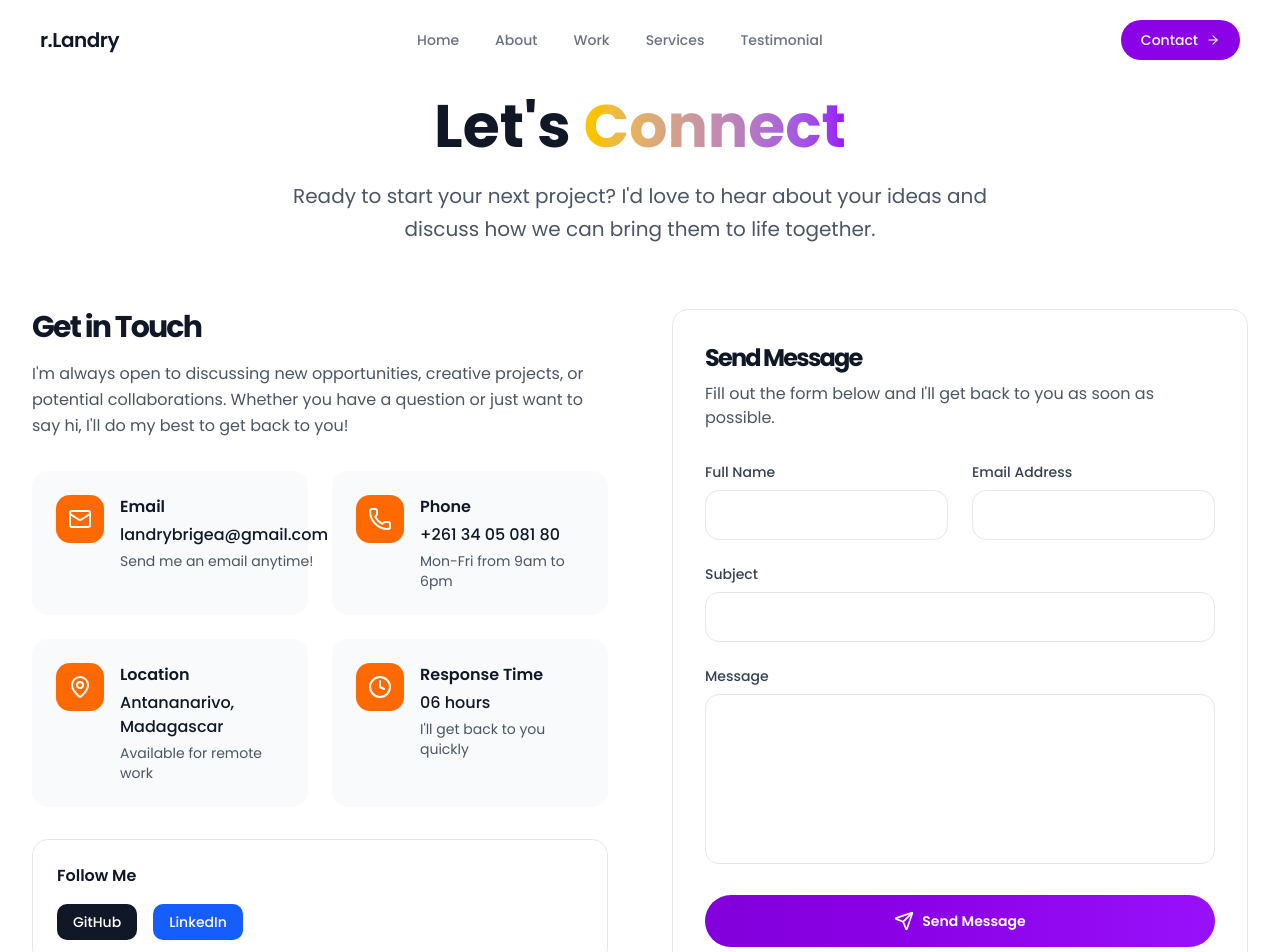
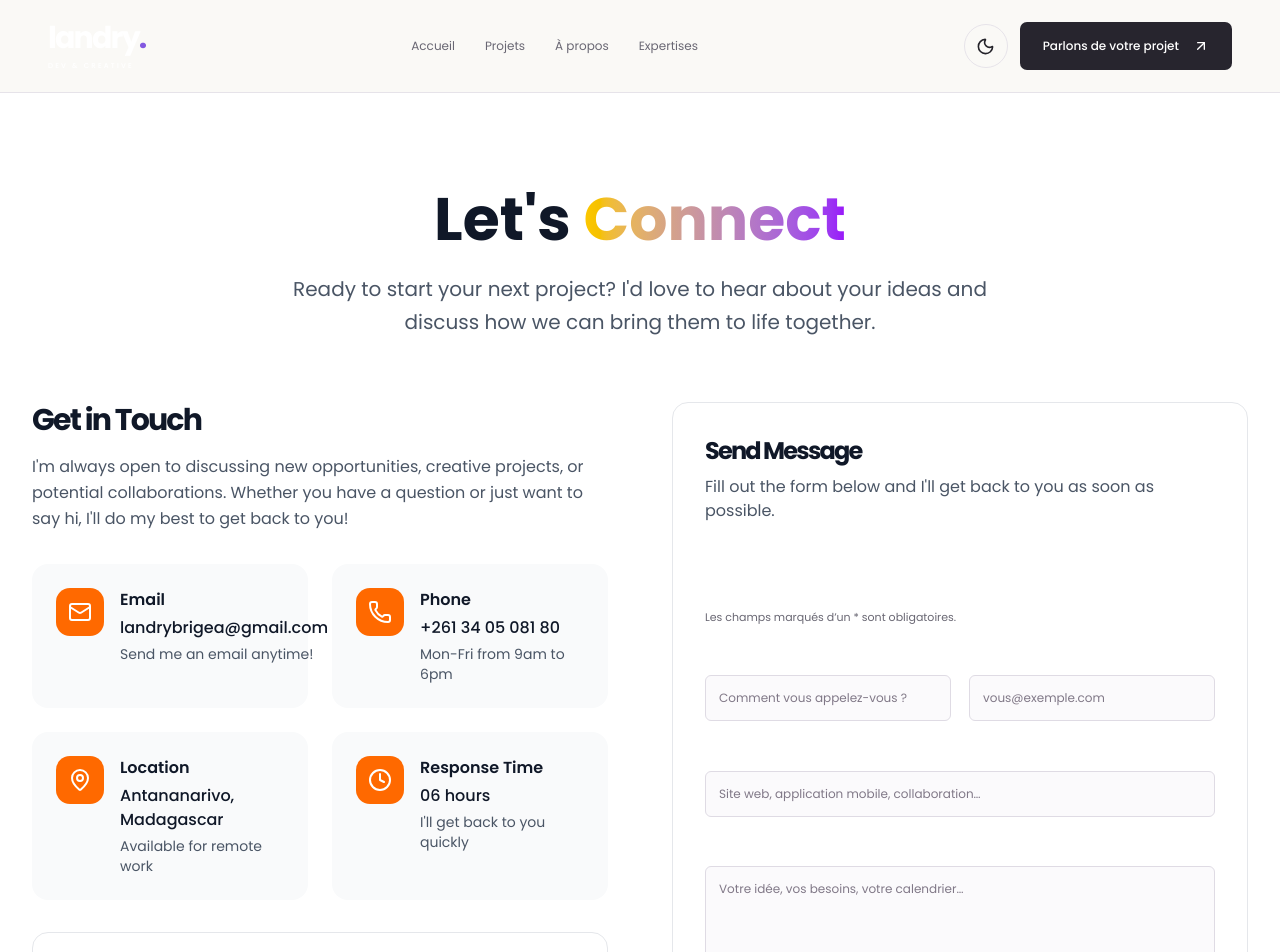
Before and after one commit to rakotoarisonlandry/portfolioV.02, a Next.js app: page /contact in a window 1280 px wide. Shown: the top 952 px of the page. Built offline with nearby package versions, Linux system fonts and the light colour scheme.

Commit message:
feat: enhance Navigation component with ThemeToggle; add ProjectGallery and Loader components; refactor ContactForm for improved submission handling

```diff
--- a/src/components/layout/navigation.tsx
+++ b/src/components/layout/navigation.tsx
@@ -1,157 +1,95 @@
 "use client";
-
-import { useState, useEffect } from "react";
+import { useEffect, useRef, useState } from "react";
 import Link from "next/link";
 import { usePathname } from "next/navigation";
-import { ArrowRight, Menu, X } from "lucide-react";
-
+import { ArrowUpRight, Menu, X } from "lucide-react";
+import { ThemeToggle } from "@/components/ui/theme-toggle";
+const links = [
+  { href: "/", label: "Accueil" },
+  { href: "/work", label: "Projets" },
+  { href: "/about", label: "À propos" },
+  { href: "/services", label: "Expertises" },
+];
 export function Navigation() {
-  const [isOpen, setIsOpen] = useState(false);
-  const [scrolled, setScrolled] = useState(false);
   const pathname = usePathname();
-
+  const [open, setOpen] = useState(false);
+  const toggle = useRef<HTMLButtonElement>(null);
   useEffect(() => {
-    const handleScroll = () => setScrolled(window.scrollY > 50);
-    window.addEventListener("scroll", handleScroll);
-    return () => window.removeEventListener("scroll", handleScroll);
+    const close = (event: KeyboardEvent) => {
+      if (event.key === "Escape") {
+        setOpen(false);
+        toggle.current?.focus();
+      }
+    };
+    const resize = () => {
+      if (window.innerWidth >= 800) setOpen(false);
+    };
+    window.addEventListener("keydown", close);
+    window.addEventListener("resize", resize);
+    return () => {
+      window.removeEventListener("keydown", close);
+      window.removeEventListener("resize", resize);
+    };
   }, []);
-
-  useEffect(() => {
-    const handleResize = () => {
-      if (window.innerWidth >= 1024) setIsOpen(false);
-    };
-    window.addEventListener("resize", handleResize);
-    return () => window.removeEventListener("resize", handleResize);
-  }, []);
-
-  const navItems = [
-    { href: "/", label: "Home" },
-    { href: "/about", label: "About" },
-    { href: "/work", label: "Work" },
-    { href: "/services", label: "Services" },
-    { href: "/testimonial", label: "Testimonial" },
-  ];
-
   return (
-    <>
-      <nav
-        className={`fixed top-0 left-0 right-0 z-50 transition-all duration-500 ${
-          scrolled
-            ? "py-3 bg-white/80 backdrop-blur-xl border-b border-gray-100/80 shadow-[0_1px_20px_rgba(0,0,0,0.06)]"
-            : "py-5 bg-transparent"
-        }`}
-      >
-        <div className="max-w-7xl mx-auto px-5 sm:px-8 lg:px-10">
-          <div className="flex items-center justify-between gap-6">
-            {/* Logo */}
+    <header className="site-header">
+      <nav className="shell nav-bar" aria-label="Navigation principale">
+        <Link href="/" className="wordmark" onClick={() => setOpen(false)}>
+          landry<span>.</span>
+          <span className="wordmark-caption">DEV & CREATIVE</span>
+        </Link>
+        <div className="desktop-nav">
+          {links.map((link) => (
             <Link
-              href="/"
-              className="text-xl font-semibold tracking-tight text-gray-900 shrink-0 hover:opacity-70 transition-opacity duration-200"
+              key={link.href}
+              href={link.href}
+              aria-current={
+                (
+                  link.href === "/"
+                    ? pathname === "/"
+                    : pathname.startsWith(link.href)
+                )
+                  ? "page"
+                  : undefined
+              }
             >
-              r.Landry
+              {link.label}
             </Link>
-
-            {/* Nav links — desktop */}
-            <div className="hidden lg:flex items-center gap-1">
-              {navItems.map((item) => (
-                <Link
-                  key={item.href}
-                  href={item.href}
-                  className={`relative px-4 py-2 text-sm font-medium rounded-full transition-all duration-200 ${
-                    pathname === item.href
-                      ? "text-gray-900 bg-gray-100"
-                      : "text-gray-500 hover:text-gray-900 hover:bg-gray-50"
-                  }`}
-                >
-                  {item.label}
-                </Link>
-              ))}
-            </div>
-
-            {/* Right side */}
-            <div className="flex items-center gap-3 shrink-0">
-              {/* CTA button — desktop */}
-              <Link
-                href="/contact"
-                className="hidden lg:inline-flex items-center gap-2 px-5 py-2.5 text-sm font-medium text-white bg-[#8b02e7] rounded-full hover:bg-[#8b02e773] hover:shadow-lg hover:-translate-y-px active:translate-y-0 transition-all duration-200"
-              >
-                Contact
-                <ArrowRight size={14} />
-              </Link>
-
-              {/* Hamburger — mobile */}
-              <button
-                onClick={() => setIsOpen(!isOpen)}
-                aria-label={isOpen ? "Fermer le menu" : "Ouvrir le menu"}
-                aria-expanded={isOpen}
-                className="lg:hidden flex items-center justify-center w-9 h-9 rounded-full text-gray-700 hover:bg-gray-100 transition-colors duration-200"
-              >
-                {isOpen ? <X size={20} /> : <Menu size={20} />}
-              </button>
-            </div>
-          </div>
+          ))}
         </div>
-      </nav>
-
-      {/* Mobile drawer overlay */}
-      <div
-        className={`fixed inset-0 z-40 lg:hidden transition-all duration-300 ${
-          isOpen
-            ? "opacity-100 pointer-events-auto"
-            : "opacity-0 pointer-events-none"
-        }`}
-        onClick={() => setIsOpen(false)}
-      >
-        <div className="absolute inset-0 bg-black/20 backdrop-blur-sm" />
-      </div>
-
-      {/* Mobile drawer panel */}
-      <div
-        className={`fixed top-0 right-0 bottom-0 z-50 w-72 bg-white shadow-2xl lg:hidden flex flex-col transition-transform duration-300 ease-in-out ${
-          isOpen ? "translate-x-0" : "translate-x-full"
-        }`}
-      >
-        {/* Drawer header */}
-        <div className="flex items-center justify-between px-6 h-16 border-b border-gray-100">
-          <span className="text-lg font-semibold text-gray-900">r.Landry</span>
+        <div className="nav-actions">
+          <ThemeToggle />
+          <Link href="/contact" className="button button-dark nav-contact">
+            Parlons de votre projet <ArrowUpRight size={16} />
+          </Link>
           <button
-            onClick={() => setIsOpen(false)}
-            className="flex items-center justify-center w-9 h-9 rounded-full text-gray-500 hover:bg-gray-100 transition-colors"
+            ref={toggle}
+            className="menu-toggle"
+            aria-label={open ? "Fermer le menu" : "Ouvrir le menu"}
+            aria-expanded={open}
+            aria-controls="mobile-menu"
+            onClick={() => setOpen(!open)}
           >
-            <X size={20} />
+            {open ? <X /> : <Menu />}
           </button>
         </div>
-
-        {/* Drawer nav items */}
-        <nav className="flex-1 overflow-y-auto px-4 py-6 space-y-1">
-          {navItems.map((item) => (
-            <Link
-              key={item.href}
-              href={item.href}
-              onClick={() => setIsOpen(false)}
-              className={`flex items-center px-4 py-3 text-sm font-medium rounded-xl transition-colors duration-150 ${
-                pathname === item.href
-                  ? "text-gray-900 bg-gray-100"
-                  : "text-gray-600 hover:text-gray-900 hover:bg-gray-50"
-              }`}
-            >
-              {item.label}
-            </Link>
-          ))}
-        </nav>
-
-        {/* Drawer footer CTA */}
-        <div className="px-6 py-6 border-t border-gray-100">
-          <Link
-            href="/contact"
-            onClick={() => setIsOpen(false)}
-            className="flex items-center justify-center gap-2 w-full px-5 py-3 text-sm font-medium text-white bg-[#8b02e7] rounded-full hover:bg-[#8b02e773] transition-colors duration-200"
-          >
-            Contact
-            <ArrowRight size={14} />
-          </Link>
-        </div>
-      </div>
-    </>
+        {open && (
+          <div id="mobile-menu" className="mobile-nav">
+            {[...links, { href: "/contact", label: "Me contacter ↗" }].map(
+              (link) => (
+                <Link
+                  href={link.href}
+                  key={link.href}
+                  aria-current={pathname === link.href ? "page" : undefined}
+                  onClick={() => setOpen(false)}
+                >
+                  {link.label}
+                </Link>
+              ),
+            )}
+          </div>
+        )}
+      </nav>
+    </header>
   );
 }
--- a/src/components/ui/contact-form.tsx
+++ b/src/components/ui/contact-form.tsx
@@ -1,170 +1,114 @@
 "use client";
-
-import type React from "react";
-
-import { useState } from "react";
-import { Button } from "@/components/ui/button";
-import { Send, CheckCircle } from "lucide-react";
-
+import { useState, type FormEvent } from "react";
+import { ArrowUpRight, CheckCircle } from "lucide-react";
 export function ContactForm() {
-  const [formData, setFormData] = useState({
-    name: "",
-    email: "",
-    subject: "",
-    message: "",
-  });
-  const [isSubmitting, setIsSubmitting] = useState(false);
-  const [isSubmitted, setIsSubmitted] = useState(false);
-
-  const handleSubmit = async (e: React.FormEvent) => {
-    e.preventDefault();
-    setIsSubmitting(true);
-
-    const res = await fetch("/contact/api", {
-      method: "POST",
-      headers: {
-        "Content-Type": "application/json",
-      },
-      body: JSON.stringify(formData),
-    });
-
-    setIsSubmitting(false);
-
-    if (res.ok) {
-      setIsSubmitted(true);
-
-      // Reset form
-      setFormData({ name: "", email: "", subject: "", message: "" });
-
-      // Hide success alert after 3s
-      setTimeout(() => {
-        setIsSubmitted(false);
-      }, 3000);
-    } else {
-      alert("❌ Une erreur est survenue, merci d'essayer plus tard !");
+  const [pending, setPending] = useState(false);
+  const [sent, setSent] = useState(false);
+  const [error, setError] = useState("");
+  async function submit(event: FormEvent<HTMLFormElement>) {
+    event.preventDefault();
+    if (pending) return;
+    const form = event.currentTarget;
+    setPending(true);
+    setError("");
+    try {
+      const data = Object.fromEntries(new FormData(form));
+      const response = await fetch("/contact/api", {
+        method: "POST",
+        headers: { "Content-Type": "application/json" },
+        body: JSON.stringify(data),
+      });
+      if (!response.ok) throw new Error("Envoi impossible");
+      setSent(true);
+      form.reset();
+    } catch {
+      setError(
+        "Votre message n’a pas pu être envoyé. Réessayez ou écrivez directement à landrybrigea@gmail.com.",
+      );
+    } finally {
+      setPending(false);
     }
-  };
-
-  const handleChange = (
-    e: React.ChangeEvent<HTMLInputElement | HTMLTextAreaElement>
-  ) => {
-    setFormData((prev) => ({
-      ...prev,
-      [e.target.name]: e.target.value,
-    }));
-  };
-
-  if (isSubmitted) {
+  }
+  if (sent)
     return (
-      <div className="bg-green-50 border border-green-200 rounded-2xl p-8 text-center">
-        <CheckCircle className="w-16 h-16 text-green-500 mx-auto mb-4" />
-        <h3 className="text-2xl font-bold text-green-800 mb-2">
-          Message Sent!
-        </h3>
-        <p className="text-green-600">
-          Thank you for reaching out. I&apos;ll get back to you soon!
+      <div className="form-success" role="status">
+        <CheckCircle size={38} />
+        <h2>Message bien reçu.</h2>
+        <p>
+          Merci pour votre message. Je reviendrai vers vous pour en discuter.
         </p>
+        <button className="button button-dark" onClick={() => setSent(false)}>
+          Envoyer un autre message
+        </button>
       </div>
     );
-  }
-
   return (
-    <form onSubmit={handleSubmit} className="space-y-6">
-      <div className="grid md:grid-cols-2 gap-6">
-        <div>
-          <label
-            htmlFor="name"
-            className="block text-sm font-medium text-gray-700 mb-2"
-          >
-            Full Name
-          </label>
+    <form onSubmit={submit} className="contact-form" aria-busy={pending}>
+      <h2>Parlez-moi de votre projet.</h2>
+      <p>Les champs marqués d’un * sont obligatoires.</p>
+      <div className="form-row">
+        <label htmlFor="name">
+          Votre nom *
           <input
-            type="text"
             id="name"
             name="name"
-            value={formData.name}
-            onChange={handleChange}
+            autoComplete="name"
             required
-            className="w-full px-4 py-3 border border-gray-200 rounded-xl focus:ring-2 focus:ring-orange-500 focus:border-transparent transition-all duration-200"
-            placeholder="Your full name"
+            maxLength={100}
+            placeholder="Comment vous appelez-vous ?"
           />
-        </div>
-
-        <div>
-          <label
-            htmlFor="email"
-            className="block text-sm font-medium text-gray-700 mb-2"
-          >
-            Email Address
-          </label>
+        </label>
+        <label htmlFor="email">
+          Votre email *
           <input
-            type="email"
             id="email"
             name="email"
-            value={formData.email}
-            onChange={handleChange}
+            type="email"
+            autoComplete="email"
             required
-            className="w-full px-4 py-3 border border-gray-200 rounded-xl focus:ring-2 focus:ring-orange-500 focus:border-transparent transition-all duration-200"
-            placeholder="your.email@example.com"
+            maxLength={254}
+            placeholder="vous@exemple.com"
           />
-        </div>
+        </label>
       </div>
-
-      <div>
-        <label
-          htmlFor="subject"
-          className="block text-sm font-medium text-gray-700 mb-2"
-        >
-          Subject
-        </label>
+      <label htmlFor="subject">
+        Sujet *
         <input
-          type="text"
           id="subject"
           name="subject"
-          value={formData.subject}
-          onChange={handleChange}
           required
-          className="w-full px-4 py-3 border border-gray-200 rounded-xl focus:ring-2 focus:ring-orange-500 focus:border-transparent transition-all duration-200"
-          placeholder="What's this about?"
+          maxLength={160}
+          placeholder="Site web, application mobile, collaboration…"
         />
-      </div>
-
-      <div>
-        <label
-          htmlFor="message"
-          className="block text-sm font-medium text-gray-700 mb-2"
-        >
-          Message
-        </label>
+      </label>
+      <label htmlFor="message">
+        Votre message *
         <textarea
           id="message"
           name="message"
-          value={formData.message}
-          onChange={handleChange}
           required
+          minLength={10}
+          maxLength={5000}
           rows={6}
-          className="w-full px-4 py-3 border border-gray-200 rounded-xl focus:ring-2 focus:ring-orange-500 focus:border-transparent transition-all duration-200 resize-none"
-          placeholder="Tell me about your project..."
+          placeholder="Votre idée, vos besoins, votre calendrier…"
         />
-      </div>
-
-      <Button
+      </label>
+      {error && (
+        <p className="form-error" role="alert">
+          {error}
+        </p>
+      )}
+      <button
+        disabled={pending}
+        className="button button-primary"
         type="submit"
-        disabled={isSubmitting}
-        className="w-full accent-bg text-white py-4 text-lg font-semibold hover:shadow-lg transition-all duration-300 disabled:opacity-50"
       >
-        {isSubmitting ? (
-          <div className="flex items-center justify-center space-x-2">
-            <div className="w-5 h-5 border-2 border-white border-t-transparent rounded-full animate-spin" />
-            <span>Sending...</span>
-          </div>
-        ) : (
-          <div className="flex items-center justify-center space-x-2">
-            <Send size={20} />
-            <span>Send Message</span>
-          </div>
-        )}
-      </Button>
+        {pending ? "Envoi en cours…" : "Envoyer mon message"}
+        <ArrowUpRight size={18} />
+      </button>
+      <p className="form-privacy">
+        Vos coordonnées servent uniquement à répondre à votre demande.
+      </p>
     </form>
   );
 }
```
Also changed, not shown: src/components/sections/project-gallery.tsx (added, +45 -0 lines), src/components/ui/Loader.tsx (+6 -14 lines).
